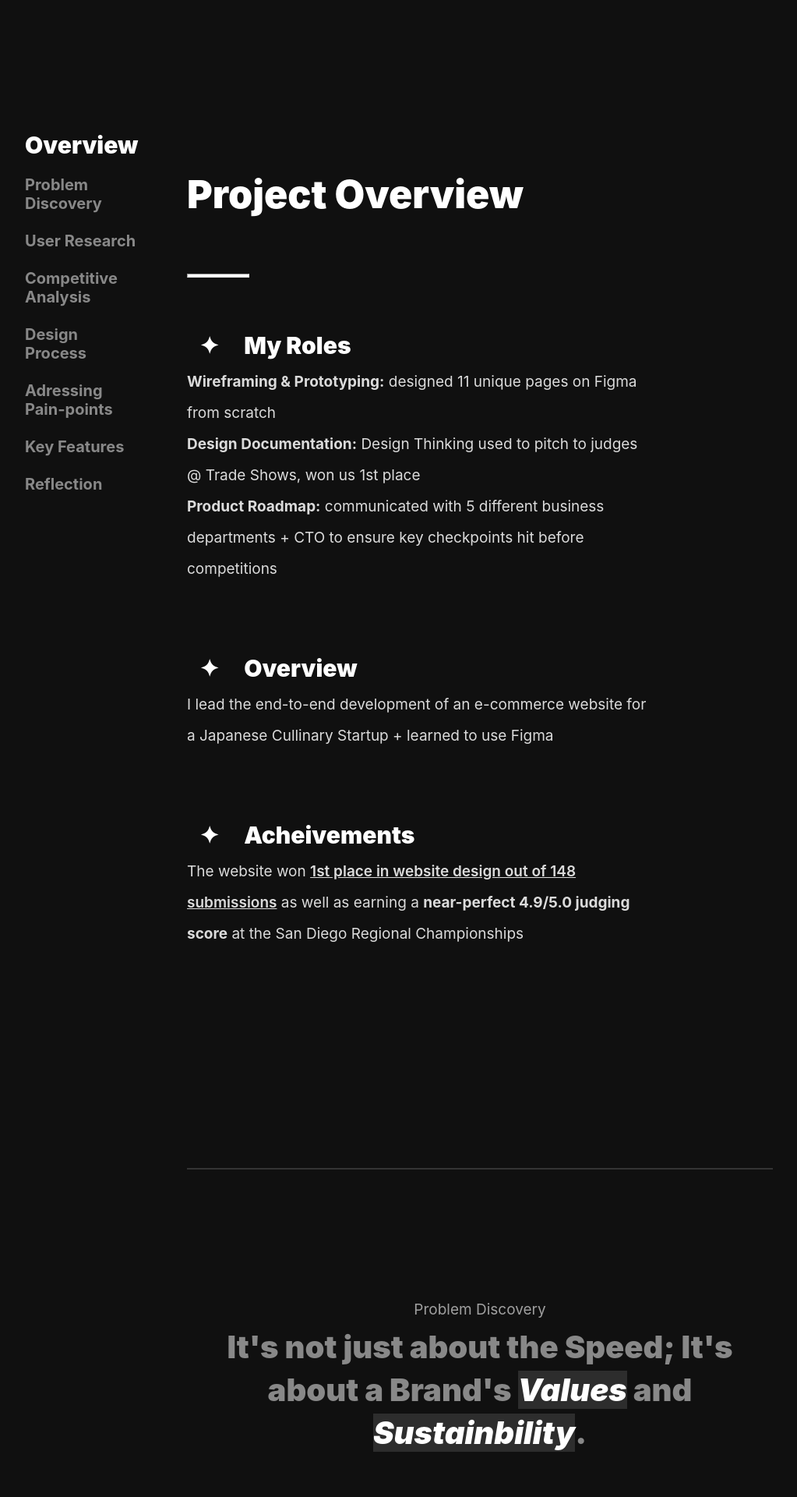
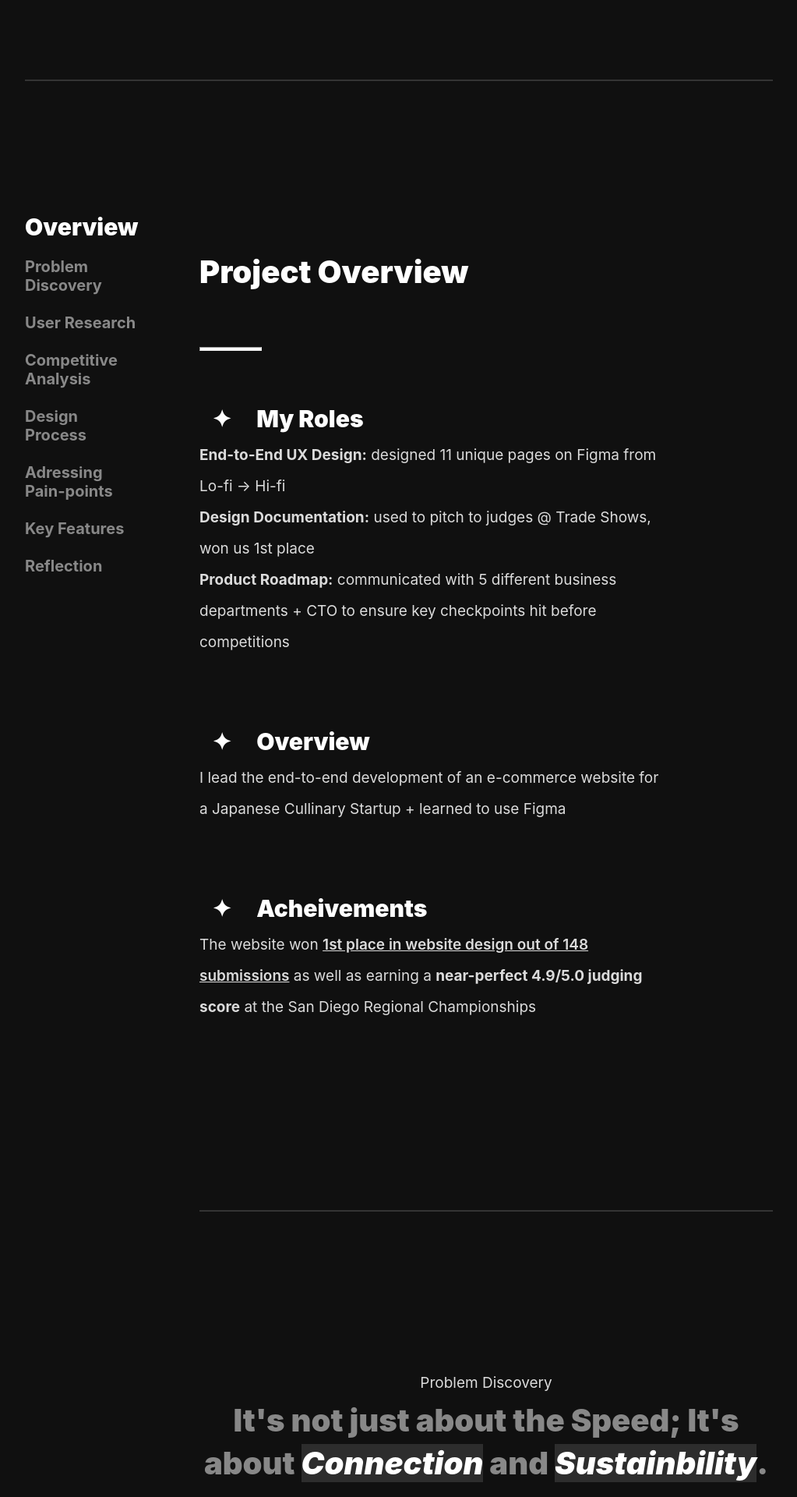
Before and after one commit to Jaslavie/personal-portfolio, a PHP site: page /bonsai.html in a window 1280 px wide. Shown: the part 2720-4640 px from the top of the page at 78% size, without its empty margins (128-1151 px from the left). Run offline with PHP 8.4, Linux system fonts and the light colour scheme; some libraries are stand-ins or nearby versions.

Commit message:
most recent updates to case studies - revised titles, storytelling, h3 callouts, ect

```diff
--- a/about.html
+++ b/about.html
@@ -4,7 +4,7 @@
     <meta charset="UTF-8">
     <meta http-equiv="X-UA-Compatible" content="IE=edge">
     <meta name="viewport" content="width=device-width, initial-scale=1.0">
-    <title>Jasmine Wu Portfolio</title>
+    <title>💜</title>
     <link rel ="stylesheet" href = "style.css">
     <link rel="shortcut icon" href="images/jasmine wu logo official.png" type="image/x-icon">
     <link rel="stylesheet" href="https://cdnjs.cloudflare.com/ajax/libs/font-awesome/6.4.0/css/all.min.css" integrity="sha512-iecdLmaskl7CVkqkXNQ/ZH/XLlvWZOJyj7Yy7tcenmpD1ypASozpmT/E0iPtmFIB46ZmdtAc9eNBvH0H/ZpiBw==" crossorigin="anonymous" referrerpolicy="no-referrer" />
@@ -103,6 +103,7 @@
                 <li>Creative Design Intern @ Mediterranean Culinary Startup, 80k+ reach</li>
                 <li>Dances Coordinator for ASB, led 4 dances, 4k+ cumulative attendees, managing $100k+</li>
                 <li>Founder of the first letter writing club at my High School, 400 letters + 40 gift packages delivered</li>
+                <li>designed 50+ assets for Roblox Store on HS Chromebook Trackpad, 2k+ sold</li>
                 <li>Coordinated webinars w 12 speakers (NASA, Mojang, Roblox, Riot Games), 200+ attendees</li>
                 <li>Graduated top 3% of class + Social Science Coronet Nominee (top academic honor)</li>
             <div class="btn-new" style="margin-top: 8vh;">
--- a/bonsai.html
+++ b/bonsai.html
@@ -4,12 +4,12 @@
     <meta charset="UTF-8">
     <meta http-equiv="X-UA-Compatible" content="IE=edge">
     <meta name="viewport" content="width=device-width, initial-scale=1.0">
-    <title>Jasmine Wu Portfolio</title>
+    <title>💜</title>
     <link rel ="stylesheet" href = "style.css">
     <link rel="shortcut icon" href="images/jasmine wu logo official.png" type="image/x-icon">
     <link rel="stylesheet" href="https://cdnjs.cloudflare.com/ajax/libs/font-awesome/6.4.0/css/all.min.css" integrity="sha512-iecdLmaskl7CVkqkXNQ/ZH/XLlvWZOJyj7Yy7tcenmpD1ypASozpmT/E0iPtmFIB46ZmdtAc9eNBvH0H/ZpiBw==" crossorigin="anonymous" referrerpolicy="no-referrer" />
     <script src="https://code.jquery.com/jquery-1.10.2.js"></script>
-
+    <script src="https://unpkg.com/scrollreveal"></script>
 </head>
 
 <html>
@@ -62,6 +62,7 @@
                     <div class="overview">
                         <div class="text-contain">
                             <div class="row">
+
                                 <div class="left column">
                                     <div class="callout-h">
                                         An <span>E-Commerce Platform</span> selling Sustainable, Japanese-inspired cuisine
@@ -198,8 +199,8 @@
                     <div class="col2">
                         <p>
                             <ul>
-                                <li><b>Wireframing & Prototyping:</b> designed 11 unique pages on Figma from scratch <br></li>
-                                <li><b>Design Documentation:</b> Design Thinking used to pitch to judges @ Trade Shows, won us 1st place <br></li>
+                                <li><b>End-to-End UX Design:</b> designed 11 unique pages on Figma from Lo-fi -> Hi-fi <br></li>
+                                <li><b>Design Documentation:</b> used to pitch to judges @ Trade Shows, won us 1st place <br></li>
                                 <li><b>Product Roadmap:</b> communicated with 5 different business departments + CTO to ensure key checkpoints hit before competitions </li>
 
                             </ul>
@@ -261,30 +262,86 @@
 
 
     </div>
-
-<!--------------------------- main section ------------------------------->
-    <div id="section">
-        <div class="solid-contain" >
+ <div class="solid-contain" >
             <hr class="solid">
         </div>
-        <div class="text-contain">
+<!--------------------------- main section ------------------------------->
+
+<div id="section">
+
+    <div class="text-contain">
+
         <!-- introducing the landscape -->
-        <div class="center">
-             <p style="opacity: 60%"; id="problem">Problem Discovery</p>
-                <div class="callout-h">It's not just about the Speed; It's about a Brand's <span>Values</span> and <span>Sustainbility</span>.</div>
+        <div class="center" id="problem">
+             <p style="opacity: 60%;" id="problem">Problem Discovery</p>
+                <div class="callout-h">It's not just about the Speed; It's about <span>Connection</span> and <span>Sustainbility</span>.</div>
                 <br>
                 <p>With the Pandemic creating a growing demand for <u>quick delivery platforms</u> like Doordash, lots of
-                    food brands have given up sustainable production and personality for quick production.
+                    food brands have given up sustainable production and personality for quick production. As resturaunts open back again,
+                    <u>isolated students are seeking to re-kindle connections</u>
                 </p>
         </div>
 
+        <div class="solid-contain">
+            <div class="solid"></div>
+        </div>
 
-            <br><br>
-            <div class="callout">
-                <div class="subsubsub-title">The Problem Statement</div>
-                <p>How can we create an <b>accessible yet personable</b> experience for digitally-versed college students to buy delicious yet fast Japanese Cuisine? </p>
+        <div class="center">
+            <!-- why important -->
+                <p style="opacity: 60%;" id="problem">Problem Validation</p>
+                <div class="callout-h">Students are Seeking <span>Connection</span>. Businesses are focusing on <span>Speed</span>.</div>
+                <img src="images/bonsai/bonsai bento secondary.png" alt="">
+        </div>
+
+        <div class="solid-contain">
+            <div class="solid"></div>
+        </div>
+
+        <div class="main-content-container">
+            <div class="row">
+                <div class="left column">
+                    <p style="opacity: 60%;" id="problem">Whose Problem am I Solving?</p>
+                    <div class="callout-h">
+                        <span>College Students</span> are missing Sustainable Food and Connection
+                    </div>
+                </div>
+                <div class="column">
+                    <div class="callout-p">
+                        There are <a href="https://nces.ed.gov/fastfacts/display.asp?id=372#:~:text=About%2019.0%20million%20students%20attended,million%20students%20attended%20part%20time.">
+                        19 million</a> university students
+                        <br><br>
+                        <a href="https://www.restaurant-hospitality.com/consumer-trends/trend-watch-90-college-students-eat-campus-once-week#:~:text=Nearly%20half%20of%20college%20students,a%20week%20or%20more%20often.">
+                        90% of college students eat out</a> at least once a week
+                        <br><br>
+                        <a href="https://www.winsightgrocerybusiness.com/retailers/doordash-targets-college-students-new-membership-offer">
+                            70% order from a delivery platform</a> per week, with 4 times/week on average.
+                    </div>
+
+                    <div class="solid-contain" style="padding: 5em 0; color:#fff;">
+                        <div class="solid"></div>
+                    </div>
+
+                    <div class="callout-p">
+                        <b>Why does this matter?</b>
+                        <br><br>
+                        Food is a source of connection. Building a platform that can appeal
+                        to student's need for speed as well as connection and sustainability
+                        can impact a large user base.
+                    </div>
+                </div>
             </div>
-            <br><br>
+        </div>
+
+        <div class="solid-contain">
+            <div class="solid"></div>
+        </div>
+
+        <div class="center">
+                    <p style="opacity: 60%;" id="problem">Problem Statement</p>
+                    <div class="callout-h" style="margin-bottom: 0;">"How can we create an <span>accessible yet personable</span> experience for digitally-versed college students to buy delicious food quickly?"</div>
+        </div>
+
+
 
 
 
@@ -292,73 +349,71 @@
             <hr class="solid">
         </div>
 
-            <div class="subsub-title">Some Key Features</div>
+            <!-- user research -->
+            <p style="opacity: 60%"; id="user">User Research</p>
+            <div class="callout-h">I investigated the current <span>college food landscape</span> and core <span>consumption habits</span></div>
+            <br><br>
+            <p>My primary research methods were:
             <br>
-            <p>The goal was to make our website stand out visually yet have a flow that would be accessible and engaging. Here are the
-                ways I thought of acheving this:
-                <br>
-                <ol>
-                    <li><b>meaningful I.H.:</b>information and CTA presented strategically in order. Serial position effect </li>
-                    <li><b>a focus on persoanlity:</b> lots of mini interacetions and a larger focus on the <a href="https://tnnguyen161.wixsite.com/bonsai-bento/about-us" target="_blank">about us page</a>
-                        to bring the audeince closer to the origin story of our company (more personable + approachable)
-                    </li>
-                    <li><b>low barrier to entry:</b> guide the user through the step-by-step proccess of purchasing with visual cues.</li>
-                    <li><b>clarity and transparency:</b> detailed description pages for products including the production process and health benefits, leaving no questions asked by the customer</li>
+               <ol>
+                    <li>speaking <b>1:1 with ~10 students</b> at my high school (casual)</li>
+                    <li><b>internal research</b> of eating habits/preferences from <b>~20 team members</b></li>
+                    <li><b>secondary research</b> on general eating habits of Americans</li>
                 </ol>
+
             </p>
-
-
-
-            <div class="container">
-                <hr class="solid">
-            </div>
-            <!-- user research -->
-            <p style="opacity: 60%"; id="user"><b>User Research</b></p>
-            <div class="subsub-title">Understanding our Customers</div>
-            <br><br>
-            <p>our primary target audience were <b>gen z students specifically around UCI</b> meaning that reaching them would require more <b>authenticity, personality, transparency, mixed with
-                promises of sustainability. </b>
-                <br><br>
-                I did a bit of research into the eating habits of Americans as well. These findings helped in <b>concentrating the website's message</b>, creating a
-                sense of <b>urgency</b> to purchase our products for the greater good AND for personal health (best of two worlds)
-            </b></p>
+            <p>
+                These findings helped <b>concentrate the website's message</b>, instilling a
+                sense of <b>urgency</b> to purchase our products for environmental and personal health reasons.
+            </p>
 
             <div class="inner-img">
                 <img src="images/bonsai/bonsai bento stats.png" alt="">
             </div>
 
-            <p>my main takeaway was that broke college students must resort to unhealthy sources of nutrition due to time and money constarints (<a href="https://studyfinds.org/college-students-money-in-bank/#:~:text=The%20survey%20of%201%2C000%20U.S.,with%20no%20money%20in%20it.">60% of
-                college students have less than $1k in their pockets</a>) To remedy this, I focused the website on <b>accessibility, ease of use, and speed</b> so that busy students
-                can get the food they need in and out super fast.
+            <!-- takeaways -->
+            <p style="opacity: 60%"; id="user">Summarizing Findings</p>
+            <div class="callout-h">Key <span>Takeaways</span> from Research</div>
+            <p>From my secondary research, I found that broke college students resorted to unhealthy food options due to time and money constarints
+                (<a href="https://studyfinds.org/college-students-money-in-bank/#:~:text=The%20survey%20of%201%2C000%20U.S.,with%20no%20money%20in%20it.">60% of
+                college students have less than $1k in their pockets</a>)
+                <br><br>
+                To remedy this, I focused the website on <b>accessibility, ease of use, and speed</b> so that busy students
+                could get the food they needed in-and-out super fast.
                 <br><br>
                 <b>Our USP:</b> fast yet nutritious and delicious food tailored for university students. This was an idea I carried into the overall
                 aesthetic and brand persona of Bonsai Bento.
             </p>
-            <div class="solid-contain" >
-                <hr class="solid">
+            <img src="images/bonsai/bonsai bento user findings.png" alt="">
+
+            <div class="solid-contain">
+                <div class="solid"></div>
+            </div>
+            <p style="opacity: 60%"; id="user">Hypothesis Statement</p>
+            <div class="callout-h" style="margin-bottom: 0;">If I create an <span>accessible yet personable</span> platform that made it fun yet fast to purchase food, college students
+                would be incentivized to eat <span>more healthy, sustainably, and collectively</span>.
+            </div>
+            <div class="solid-contain">
+                <div class="solid"></div>
             </div>
 
+
             <!-- competitive analysis -->
-            <p style="opacity: 60%;" id="comp"><b>Market Landscape</b></p>
-            <div class="subsub-title">Competitive Analysis</div>
+            <p style="opacity: 60%;" id="comp">Market Landscape</p>
+            <div class="callout-h">What are the <span>Opportunity Spaces</span> in the Market?</div>
             <br><br>
-            <p>I spent a lot of time looking through <b>40-50 VE e-commerce websites</b> and seeing the common trends
-                to either avoid or follow (but do even better). I also analyzed a couple of cuisine startup websites and conglomerated
+            <p>I looked through <b>current 40-50 VE e-commerce websites</b>. I also analyzed <b>~10 culinary startup websites</b> and conglomerated
                 the results here:
             </p>
             <div class="inner-img">
             <img src="images/bonsai/competitive advantage bonsai bento text.png" alt="">
             </div>
 
-            <p>overall, there seemed to be major neglect to most of the VE websites in terms of UI/UX. In terms of optimizing our website for
-                trade show use, I designed the check out process to be incredibly intuititve and guided so that the customer doesn't need to
-                overthink what to purchase.
-                <br><br>
-                In addition, one of the other mahor advantages I found was incorporating a <b>unique personality</b> within our product through
-                visual cues. Most of the websites were soely focused on functionality but did not have a <b>unique selling point</b>. Since our
-                target audience values authenticity and brand incredibly high, I made sure to include more personal stories and tidbits about our
-                brand and production process throughout the website.
-                <br><br>
+            <p>
+                Most of the VE websites were underdeveloped and neglected UI/UX. Culinary Websites were heavy on images and functionality but neglected
+                personality completely. These were the main advantage spaces I found
+            </p>
+            <img src="images/bonsai/bonsai bento shortcomings.png" alt="">
 
                     <div class="callout">
                         <p><b>The goal:</b> transform the website experience into a story and <u>journey</u></p>
@@ -367,8 +422,6 @@
                         <hr class="solid">
                     </div>
 
-
-            </p>
 
         <!-- design process -->
 
@@ -466,6 +519,21 @@
 
 <!-- full run through of individual desdign decisions -->
     <div id="section">
+        <!-- key features -->
+        <div class="subsub-title">Some Key Features</div>
+            <br>
+            <p>The goal was to make our website stand out visually yet have a flow that would be accessible and engaging. Here are the
+                ways I thought of acheving this:
+                <br>
+                <ol>
+                    <li><b>meaningful I.H.:</b>information and CTA presented strategically in order. Serial position effect </li>
+                    <li><b>a focus on persoanlity:</b> lots of mini interacetions and a larger focus on the <a href="https://tnnguyen161.wixsite.com/bonsai-bento/about-us" target="_blank">about us page</a>
+                        to bring the audeince closer to the origin story of our company (more personable + approachable)
+                    </li>
+                    <li><b>low barrier to entry:</b> guide the user through the step-by-step proccess of purchasing with visual cues.</li>
+                    <li><b>clarity and transparency:</b> detailed description pages for products including the production process and health benefits, leaving no questions asked by the customer</li>
+                </ol>
+            </p>
         <!-- landing page -->
         <div id="column-contain">
             <div class="col-reg1" id="features">
@@ -661,6 +729,17 @@
     });
 </script>
 
+<script>
+    ScrollReveal ({
+        reset: false,
+        distance: '60px',
+        duration: 2500,
+        delay: 400,
+    });
+
+    ScrollReveal().reveal('a, img, iframe, .emoji-contain, .btn-new, .subsubsub-title, .callout-h, .callout-p, h1, .subsub-title, .callout, p, li', {delay: 100, origin: "bottom"});
+</script>
+
 
 </body>
 </html>
--- a/hobbies.html
+++ b/hobbies.html
@@ -4,7 +4,7 @@
     <meta charset="UTF-8">
     <meta http-equiv="X-UA-Compatible" content="IE=edge">
     <meta name="viewport" content="width=device-width, initial-scale=1.0">
-    <title>Jasmine Wu Portfolio</title>
+    <title>💜</title>
     <link rel ="stylesheet" href = "style.css">
     <link rel="shortcut icon" href="images/jasmine wu logo official.png" type="image/x-icon">
     <link rel="stylesheet" href="https://cdnjs.cloudflare.com/ajax/libs/font-awesome/6.4.0/css/all.min.css" integrity="sha512-iecdLmaskl7CVkqkXNQ/ZH/XLlvWZOJyj7Yy7tcenmpD1ypASozpmT/E0iPtmFIB46ZmdtAc9eNBvH0H/ZpiBw==" crossorigin="anonymous" referrerpolicy="no-referrer" />
@@ -73,8 +73,8 @@
                 </div>
                 <h2>The Nostalgia Principle</h2>
                 <div class="subp">design fueled by emotion, fostering a shared universal experience </div>
-                <p>Nothing is stronger than pure nostalgia to unite an audience. It's been crazy to see how the <a href="https://youtu.be/Ws638o5SKA8" target="_blank">recent wave of Minecraft Nostalgia</a>
-                    has resurfaced our shared childhood bond that we neve knew existed as kids. [ft. music memories from my Minecraft days :)</p>
+                <p>Nothing is stronger than nostalgia to unite an audience. It's been crazy to see how the <a href="https://youtu.be/Ws638o5SKA8" target="_blank">recent wave of Minecraft Nostalgia</a>
+                    has resurfaced our shared childhood bond that we never knew existed. [ft. music memories from my Minecraft days :)</p>
                 <iframe style="border-radius:12px" src="https://open.spotify.com/embed/playlist/19QUXiP2voCUncSUFfGJMw?utm_source=generator&theme=0" width="100%" height="152" frameBorder="0" allowfullscreen="" allow="autoplay; clipboard-write; encrypted-media; fullscreen; picture-in-picture" loading="lazy"></iframe>
             </div>
 
--- a/index.html
+++ b/index.html
@@ -4,7 +4,7 @@
     <meta charset="UTF-8">
     <meta http-equiv="X-UA-Compatible" content="IE=edge">
     <meta name="viewport" content="width=device-width, initial-scale=1.0">
-    <title>Jasmine Wu Portfolio</title>
+    <title>💜</title>
     <link rel ="stylesheet" href = "style.css">
     <link rel="shortcut icon" href="images/jasmine wu logo official.png" type="image/x-icon">
     <link rel="stylesheet" href="https://cdnjs.cloudflare.com/ajax/libs/font-awesome/6.4.0/css/all.min.css" integrity="sha512-iecdLmaskl7CVkqkXNQ/ZH/XLlvWZOJyj7Yy7tcenmpD1ypASozpmT/E0iPtmFIB46ZmdtAc9eNBvH0H/ZpiBw==" crossorigin="anonymous" referrerpolicy="no-referrer" />
--- a/olivo.html
+++ b/olivo.html
@@ -4,7 +4,7 @@
     <meta charset="UTF-8">
     <meta http-equiv="X-UA-Compatible" content="IE=edge">
     <meta name="viewport" content="width=device-width, initial-scale=1.0">
-    <title>Jasmine Wu Portfolio</title>
+    <title>💜</title>
     <link rel ="stylesheet" href = "style.css">
     <link rel="shortcut icon" href="images/jasmine wu logo official.png" type="image/x-icon">
     <link rel="stylesheet" href="https://cdnjs.cloudflare.com/ajax/libs/font-awesome/6.4.0/css/all.min.css" integrity="sha512-iecdLmaskl7CVkqkXNQ/ZH/XLlvWZOJyj7Yy7tcenmpD1ypASozpmT/E0iPtmFIB46ZmdtAc9eNBvH0H/ZpiBw==" crossorigin="anonymous" referrerpolicy="no-referrer" />
--- a/play.html
+++ b/play.html
@@ -4,7 +4,7 @@
     <meta charset="UTF-8">
     <meta http-equiv="X-UA-Compatible" content="IE=edge">
     <meta name="viewport" content="width=device-width, initial-scale=1.0">
-    <title>Jasmine Wu Portfolio</title>
+    <title>💜</title>
     <link rel ="stylesheet" href = "style.css">
     <link rel="shortcut icon" href="images/jasmine wu logo official.png" type="image/x-icon">
     <link rel="stylesheet" href="https://cdnjs.cloudflare.com/ajax/libs/font-awesome/6.4.0/css/all.min.css" integrity="sha512-iecdLmaskl7CVkqkXNQ/ZH/XLlvWZOJyj7Yy7tcenmpD1ypASozpmT/E0iPtmFIB46ZmdtAc9eNBvH0H/ZpiBw==" crossorigin="anonymous" referrerpolicy="no-referrer" />
--- a/robotics.html
+++ b/robotics.html
@@ -4,7 +4,7 @@
     <meta charset="UTF-8">
     <meta http-equiv="X-UA-Compatible" content="IE=edge">
     <meta name="viewport" content="width=device-width, initial-scale=1.0">
-    <title>Jasmine Wu Portfolio</title>
+    <title>💜</title>
     <link rel ="stylesheet" href = "style.css">
     <link rel="shortcut icon" href="images/jasmine wu logo official.png" type="image/x-icon">
     <link rel="stylesheet" href="https://cdnjs.cloudflare.com/ajax/libs/font-awesome/6.4.0/css/all.min.css" integrity="sha512-iecdLmaskl7CVkqkXNQ/ZH/XLlvWZOJyj7Yy7tcenmpD1ypASozpmT/E0iPtmFIB46ZmdtAc9eNBvH0H/ZpiBw==" crossorigin="anonymous" referrerpolicy="no-referrer" />
--- a/style.css
+++ b/style.css
@@ -36,12 +38,12 @@ a:-webkit-any-link {
 }
 
 
-p a, a p {
+p a, a p, .main-content a {
     color: #ffffff;
     transition: color .25s ease;
 }
 
-p a:hover, a p:hover{
+p a:hover, a p:hover, .main-content a:hover{
     color: #A284F9;
     transform: 2s;
 }
@@ -79,7 +81,7 @@ h1 {
 
 /* h2 */
 .subsub-title{
-    font-size: 50px;
+    font-size: 40px;
     font-weight: 900;
     margin-bottom: 4vh;
 
@@ -113,6 +115,7 @@ p, li {
 /* divider */
 .solid-contain {
     padding: 20vh 0;
+    width: 100%;
 }
 
 .center{
@@ -451,7 +454,7 @@ nav ul li a#active {
     color: #A284F9;
 }
 .main-content {
-    margin-left: 8vh;
+    margin-left: 10vh;
     width: 85%;
 }
 /* responsive nav */
```
Also changed, not shown: other parts of style.css (+30 -24 lines), flow.html (deleted, +0 -13 lines), images/bonsai/bonsai bento secondary.png (added), images/bonsai/bonsai bento shortcomings.png (added), images/bonsai/bonsai bento stats.png, images/bonsai/bonsai bento user findings.png (added), images/bonsai/bonsai ideations.jpeg (renamed from images/robotics/bonsai ideations.jpeg), images/bonsai/competitive advantage bonsai bento text.png, images/bonsai/pain points bonsai bento text.png, 4 other files.
